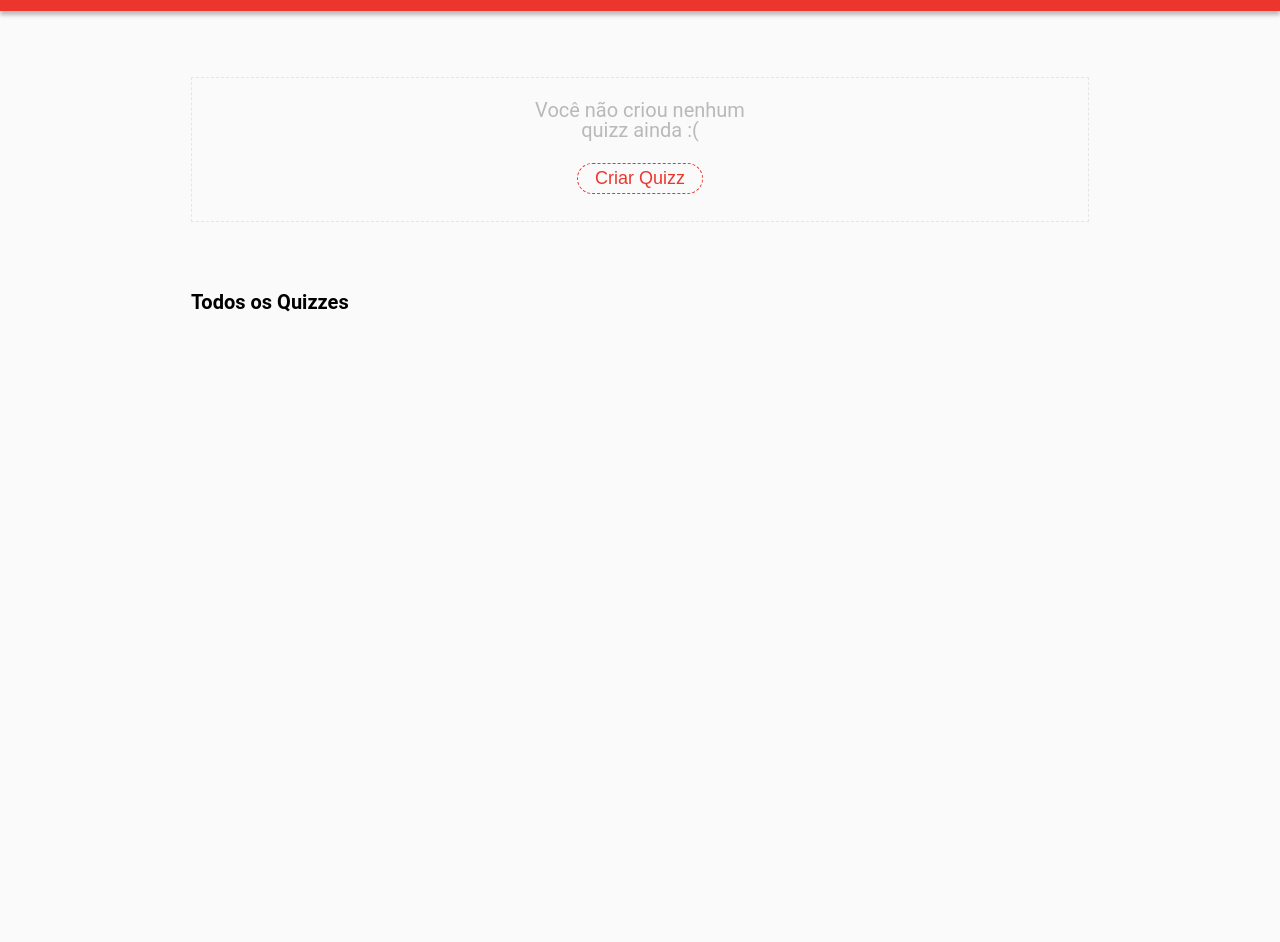
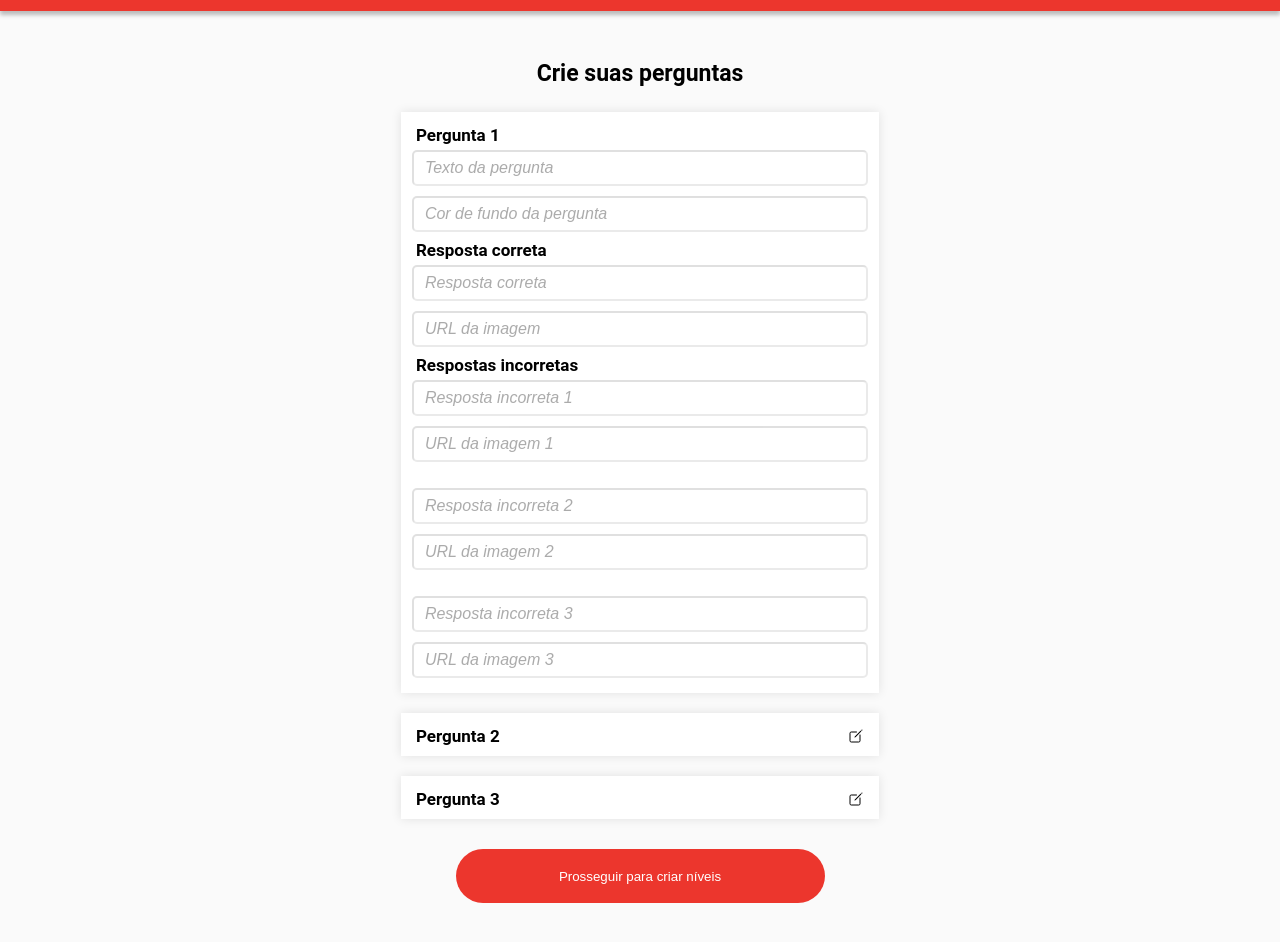
Before and after one commit to guedesclaudio/projeto6_buzzquizz, a plain HTML site: page index.html in a window 1280 px wide. Shown: the part 58-1000 px from the top of the page. Before the commit the page ends 800 px from the top, so only its background shows below. Drawn offline with nearby package versions, Linux system fonts and the light colour scheme; no server answers.

Commit message:
construção layout tela 3.2

```diff
--- a/index.html
+++ b/index.html
@@ -10,7 +10,7 @@
 </head>
 <body>
     <div class="bannerTopo"><span onclick="refresh()">BuzzQuizz</span></div>
-    <div class="home">
+    <div class="home hide">
         <div class="criarQuiz">
             <span>Você não criou nenhum quizz ainda :(</span>
             <button onclick="goToCriar()">Criar Quizz</button>
@@ -32,6 +32,40 @@
 
         <div class="perguntasCriar">
 
+                <span>Crie suas perguntas</span>
+                    <div class="caixaInput">
+                        <span>Pergunta 1</span>
+
+                        <input class='textoPergunta' type="text" placeholder="  Texto da pergunta">
+                        <input class='corFundoPergunta' type="text" placeholder="  Cor de fundo da pergunta">
+
+                        <span>Resposta correta</span>
+                        <input class='respostaCorreta' type="text" placeholder="  Resposta correta">
+                        <input class='respostaCorretaURL' type="text" placeholder="  URL da imagem">
+
+                        <span>Respostas incorretas</span>
+                        <input class='respostaIncorreta_1' type="text" placeholder="  Resposta incorreta 1">
+                        <input class='respostaIncorretaURL_1' type="text" placeholder="  URL da imagem 1">
+                        <br>
+                        <input class='respostaIncorreta_2' type="text" placeholder="  Resposta incorreta 2">
+                        <input class='respostaIncorretaURL_2' type="text" placeholder="  URL da imagem 2">
+                        <br>
+                        <input class='respostaIncorreta_3' type="text" placeholder="  Resposta incorreta 3">
+                        <input class='respostaIncorretaURL_3' type="text" placeholder="  URL da imagem 3">
+
+                    </div>
+                    <div class="caixaInputMini">
+                        <span>Pergunta 2</span>
+                        <ion-icon name="create-outline" onclick="VerificarPergunta()"></ion-icon>
+                    </div>
+
+                    <div class="caixaInputMini">
+                        <span>Pergunta 3</span>
+                        <ion-icon name="create-outline" onclick="VerificarPergunta()"></ion-icon>
+                    </div>
+
+                <button class="goToNiveis" onclick="goToCriarNiveis()">Prosseguir para criar níveis</button>
+
         </div>
 
         <div class="niveisCriar">
@@ -43,7 +77,11 @@
         </div>
 
     </div>
+
+
     <script src="https://cdn.jsdelivr.net/npm/axios/dist/axios.min.js"></script>
+    <script type="module" src="https://unpkg.com/ionicons@5.5.2/dist/ionicons/ionicons.esm.js"></script>
+    <script nomodule src="https://unpkg.com/ionicons@5.5.2/dist/ionicons/ionicons.js"></script>
     <script src="script.js"></script>
 </body>
 </html>
--- a/script.js
+++ b/script.js
@@ -182,7 +182,7 @@ function goToCriar() {
     `<div class="infoCriar">
         <span>Comece pelo começo</span>
         <div class="caixaInput">
-            <input class="titulo" type="text" placeholder="  Escolha o titulo do seu quizz">
+            <input class='titulo' type="text" placeholder="  Escolha o titulo do seu quizz">
             <input class='imageURL' type="text" placeholder="  Insira a URL da imagem do seu quizz">
             <input class='nmrPerguntas' type="text" placeholder="  Quantas perguntas terá seu quizz?">
             <input class='nmrNiveis' type="text" placeholder="  Quantos níveis terá seu quizz?">
--- a/style.css
+++ b/style.css
@@ -34,10 +34,12 @@ body {
     cursor: pointer;
 }
 
-/* cortar display none no fim do projeto */
-
 .hide {
     display: none;
+}
+
+ion-icon {
+    color: black;
 }
 
 /*FIM MAIN*/
@@ -225,6 +227,7 @@ body {
 .caixaInput {
     background-color: #FFFFFF;
     width: 35vw;
+    margin-bottom: 20px;
     display: flex;
     flex-direction: column;
     align-items: center;
@@ -260,7 +263,7 @@ body {
 }
 
 .infoCriar button {
-    margin-top: 30px;
+    margin-bottom: 10px;
     width: 369px;
     height: 54px;
     border: none;
@@ -273,6 +276,69 @@ body {
     cursor: pointer;
 }
 
+/*---------------------------------------------*/
+
+.perguntasCriar {
+    margin-top: 120px;
+    width: 55vw;
+    display: flex;
+    flex-direction: column;
+    align-items: center
+}
+
+.perguntasCriar span {
+    font-weight: 700;
+    font-size: 23px;
+    margin-bottom: 27px;
+}
+
+.perguntasCriar button {
+    margin-top: 10px;
+    width: 369px;
+    height: 54px;
+    border: none;
+    border-radius: 50px;
+    background-color: #ec362d;
+    color: #ffffff;
+    display: flex;
+    align-items: center;
+    justify-content: center;
+    cursor: pointer;
+    margin-bottom: 50px;
+}
+
+.caixaInput span {
+    width: 35vw;
+    text-align: left;
+    font-size: 17px;
+    margin-bottom: 6px;
+    font-weight: 600;
+}
+
+.caixaInputMini {
+    background-color: #FFFFFF;
+    width: 35vw;
+    margin-bottom: 20px;
+    display: flex;
+    flex-direction: row;
+    align-items: center;
+    justify-content: space-between;
+    padding: 15px 15px 5px 15px;
+    box-shadow: 0px 0px 10px rgba(0, 0, 0, 0.1);
+}
+
+.caixaInputMini span {
+    width: auto;
+    text-align: left;
+    font-size: 17px;
+    margin-bottom: 6px;
+    font-weight: 600;
+}
+
+.caixaInputMini ion-icon {
+    margin-bottom: 7px
+}
+
 /*FIM CRIAÇÃO*/
 
 
```
